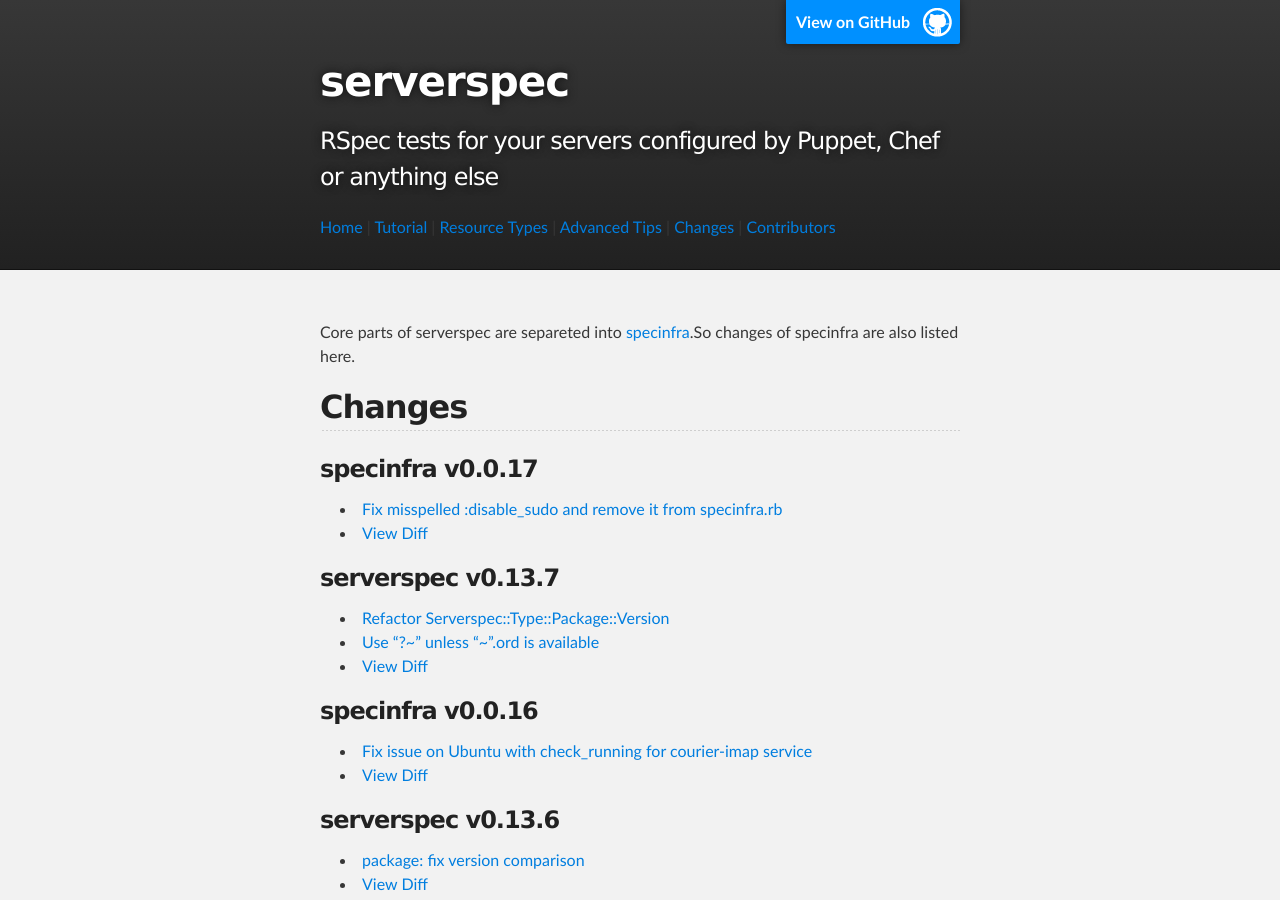
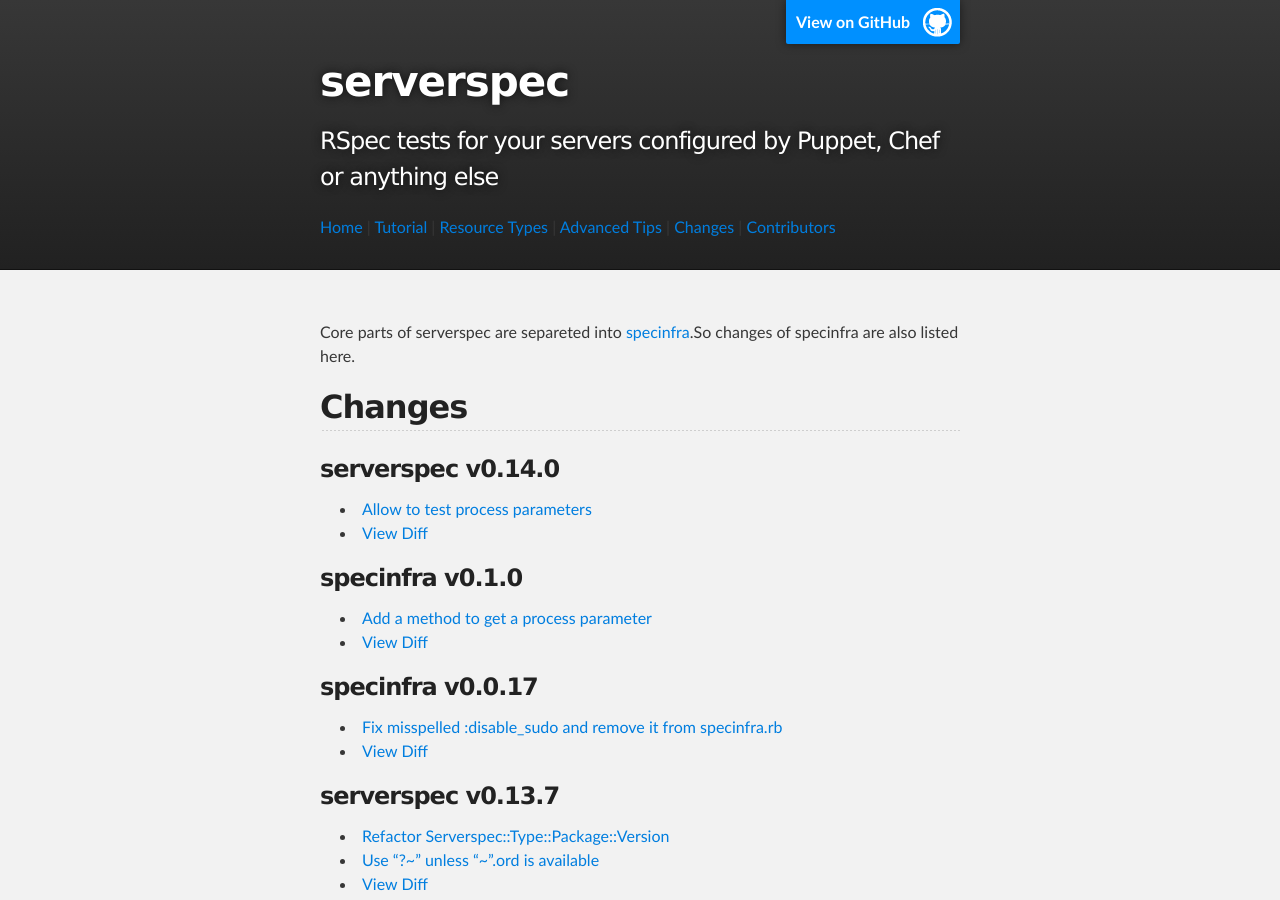
Before and after one commit to serverspec/serverspec.github.io, a Jekyll site: the page built from changes.md, in a window 1280 px wide and 900 px high. Built offline with Jekyll 4.4.1, drawn with Linux system fonts in a browser that asks for light colours; Markdown is read by kramdown in place of the engine named in the settings.

Commit message:
Add changes of serverspec v0.14.0 and specinfra v0.1.0

```diff
--- a/changes.md
+++ b/changes.md
@@ -6,6 +6,16 @@ title: Changes
 Core parts of serverspec are separeted into [specinfra](https://github.com/serverspec/specinfra).So changes of specinfra are also listed here.
 
 ## Changes
+
+### serverspec v0.14.0
+
+ * [Allow to test process parameters](https://github.com/serverspec/serverspec/pull/321)
+ * [View Diff](https://github.com/serverspec/serverspec/compare/v0.13.7...v0.14.0)
+
+### specinfra v0.1.0
+
+ * [Add a method to get a process parameter](https://github.com/serverspec/specinfra/pull/27)
+ * [View Diff](https://github.com/serverspec/specinfra/compare/v0.0.17...v0.1.0)
 
 ### specinfra v0.0.17
 
```
